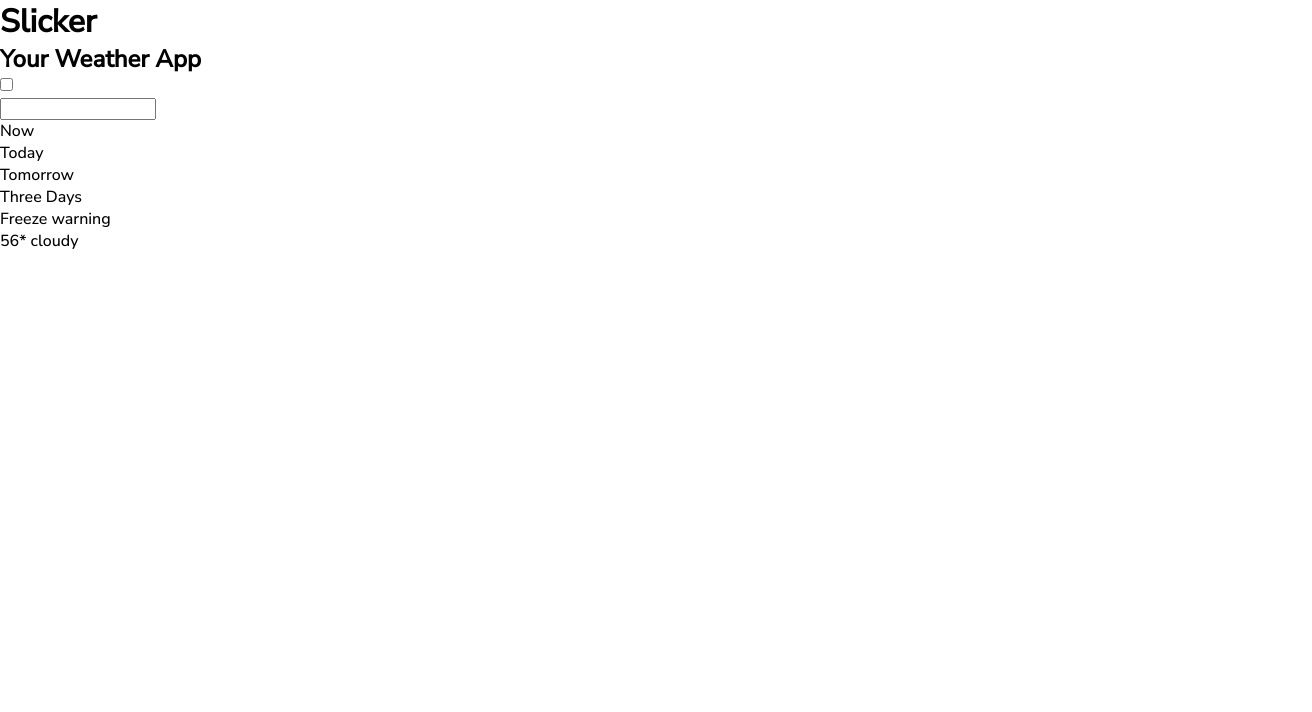
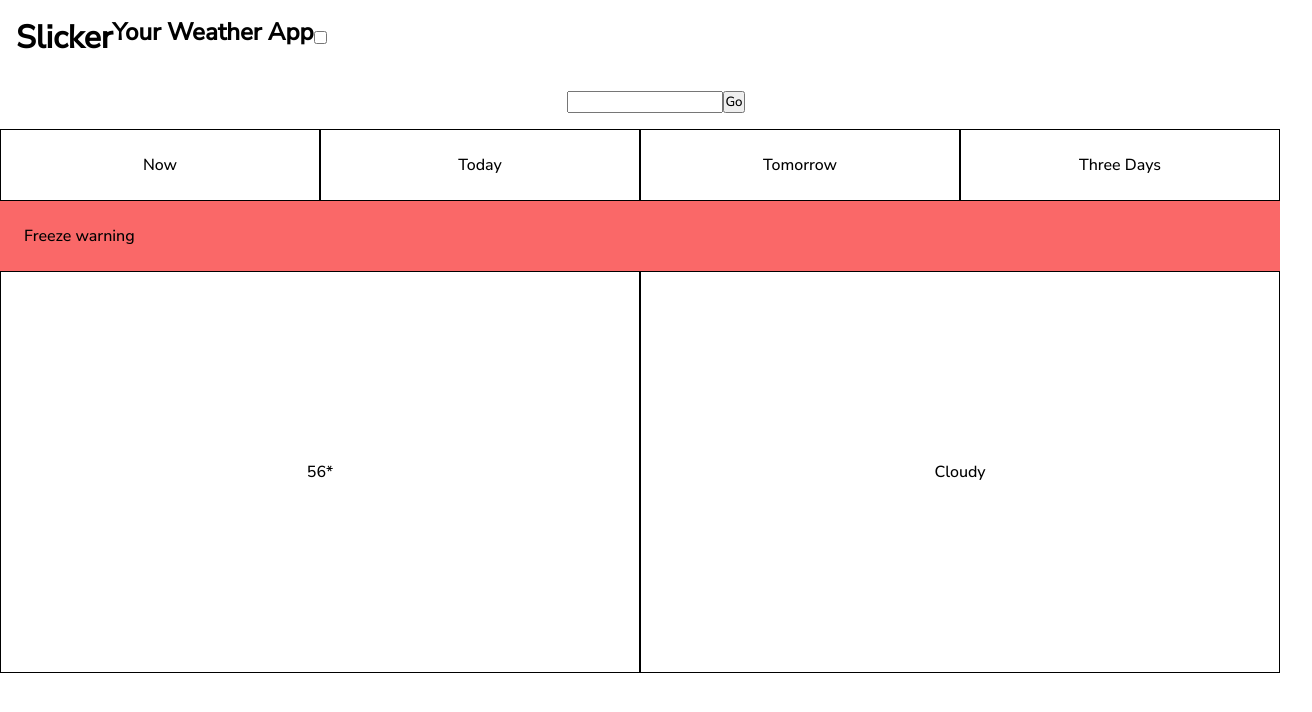
Before and after one commit to ccrenshawcodes/odin-weather-app, a plain HTML site: page index.html in a window 1280 px wide. Shown: the whole page, 1312 px wide, since content can reach past the window. Drawn offline with Linux system fonts and the light colour scheme.

Commit message:
Add basic structure to css and js
JS successfully queries for the "current" conditions and logs to
the console when provided input & "go" is clicked

Basic form for the "current" page is in place

```diff
--- a/app.js
+++ b/app.js
@@ -0,0 +1,13 @@
+const myKey = '299a0a4e74df403fa4c230227232310';
+
+async function getCurrentWeather (q, key) {
+    const currentWeather = await fetch(`http://api.weatherapi.com/v1/current.json?key=${key}&q=${q}`);
+    const weatherData = await currentWeather.json();
+    console.log(weatherData);
+}
+
+const goButton = document.querySelector('button');
+goButton.addEventListener('click', () => {
+    let locationValue = document.querySelector('.location-search').value;
+    getCurrentWeather(locationValue, myKey);
+})
--- a/index.html
+++ b/index.html
@@ -11,11 +11,12 @@
         <div class="top-ribbon">
             <h1>Slicker</h1>
             <h2>Your Weather App</h2>
-            <input type="checkbox">
+            <input type="checkbox" class="temp-type">
         </div>
 
         <div class="location">
-            <input type="search">
+            <input type="search" class="location-search">
+            <button>Go</button>
         </div>
 
         <div class="time-frame">
@@ -26,7 +27,10 @@
         </div>
 
         <div class="alerts">Freeze warning</div>
-        <div class="display">56* cloudy</div>
+        <div class="display">
+            <div class="left col current">56*</div>
+            <div class="right col current">Cloudy</div>
+        </div>
     </div>
     <script src="app.js"></script>
 </body>
--- a/style.css
+++ b/style.css
@@ -5,3 +5,54 @@
     padding: 0;
     font-family: 'Nunito Sans', sans-serif;
 }
+
+.content {
+    height: 100vh;
+}
+
+.top-ribbon {
+    display: flex;
+    padding: 1em;
+}
+
+.location {
+    display: flex;
+    width: 100vw;
+    justify-content: center;
+    padding: 1em;
+}
+
+.time-frame {
+    display: flex;
+    justify-content: space-evenly;
+
+}
+
+.time {
+    flex: 1;
+    border: 1px solid black;
+    display: flex;
+    justify-content: center;
+    padding: 1.5em;
+}
+
+.alerts {
+    background-color: rgb(250, 104, 104);
+    display: flex;
+    padding: 1.5em;
+}
+
+.display {
+    display: flex;
+    width: 100vw;
+    height: 50%;
+}
+
+.display > .col {
+    border: 1px solid black;
+    flex: 1;
+    display: flex;
+    justify-content: center;
+    align-items: center;
+    height: 100%;
+}
```
